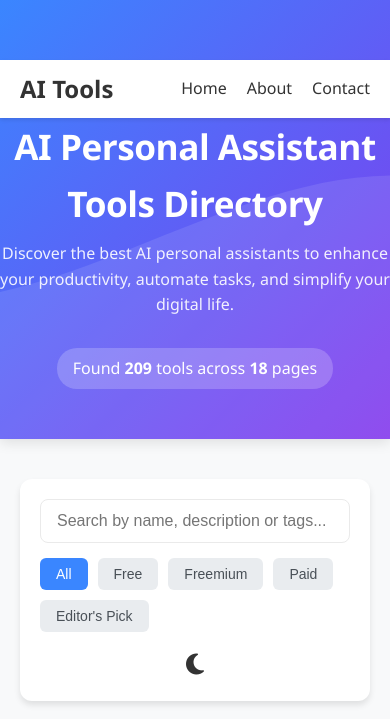
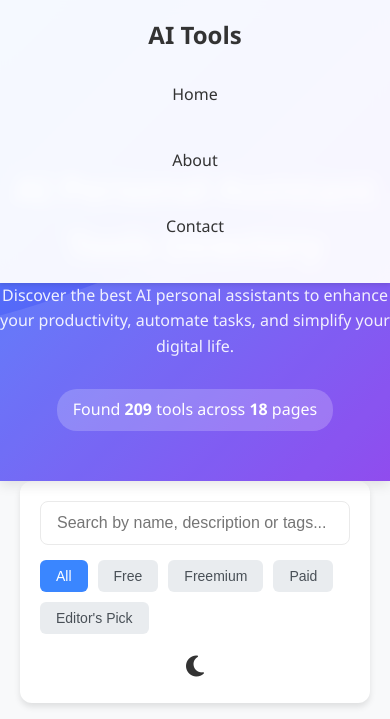
Before and after one commit to Haofans/aitoolsdirectory, a plain HTML site: page index.html in a window 390 px wide. Shown: the top 719 px of the page. Drawn offline with Linux system fonts and the light colour scheme.

Commit message:
Update main.css

```diff
--- a/main.css
+++ b/main.css
@@ -59,9 +59,9 @@ body {
 header {
     background: var(--header-bg);
     color: white;
-    padding: 60px 0 30px;
+    padding: 120px 0 30px;
     text-align: center;
-    margin-bottom: 40px;
+    margin-top: 0;
     position: relative;
     overflow: hidden;
     box-shadow: 0 4px 12px rgba(0, 0, 0, 0.1);
@@ -422,39 +422,58 @@ footer {
 
 /* 导航栏 */
 .navbar {
-    background-color: var(--card-bg);
-    padding: 10px 0;
+    position: fixed;
+    top: 0;
+    left: 0;
+    right: 0;
+    background-color: rgba(255, 255, 255, 0.95);
+    padding: 1rem 0;
     box-shadow: 0 2px 4px var(--card-shadow);
+    z-index: 1000;
+    backdrop-filter: blur(8px);
+    -webkit-backdrop-filter: blur(8px);
 }
 
 .navbar .container {
     display: flex;
     justify-content: space-between;
     align-items: center;
+    padding: 0 1.5rem;
 }
 
 .navbar .logo {
     font-size: 1.5rem;
-    font-weight: bold;
+    font-weight: 700;
     color: var(--text-color);
     text-decoration: none;
+    transition: color 0.2s ease;
+}
+
+.navbar .logo:hover {
+    color: var(--primary-color);
 }
 
 .nav-links {
     list-style: none;
     display: flex;
-    gap: 20px;
+    gap: 2rem;
+    margin: 0;
+    padding: 0;
 }
 
 .nav-links li a {
     color: var(--text-color);
     text-decoration: none;
     font-size: 1rem;
-    transition: color 0.3s ease;
+    font-weight: 500;
+    transition: color 0.2s ease;
+    padding: 0.5rem 1rem;
+    border-radius: 0.5rem;
 }
 
 .nav-links li a:hover {
     color: var(--primary-color);
+    background-color: rgba(0, 0, 0, 0.05);
 }
 
 /* 页脚内容 */
@@ -510,4 +529,43 @@ footer {
         width: 50px;
         height: 50px;
     }
+
+    .navbar {
+        padding: 0.5rem 0;
+    }
+
+    .navbar .container {
+        flex-direction: column;
+        padding: 0.5rem;
+    }
+
+    .nav-links {
+        flex-direction: column;
+        align-items: center;
+        gap: 1rem;
+        width: 100%;
+        padding: 1rem 0;
+    }
+
+    .nav-links li a {
+        display: block;
+        width: 100%;
+        text-align: center;
+        padding: 0.75rem 1rem;
+    }
+
+    header {
+        padding-top: 160px; /* 增加移动端导航栏的空间 */
+    }
 }
+
+/* 暗色主题导航栏 */
+@media (prefers-color-scheme: dark) {
+    .navbar {
+        background-color: rgba(17, 24, 39, 0.95);
+    }
+
+    .nav-links li a:hover {
+        background-color: rgba(255, 255, 255, 0.05);
+    }
+}
```
